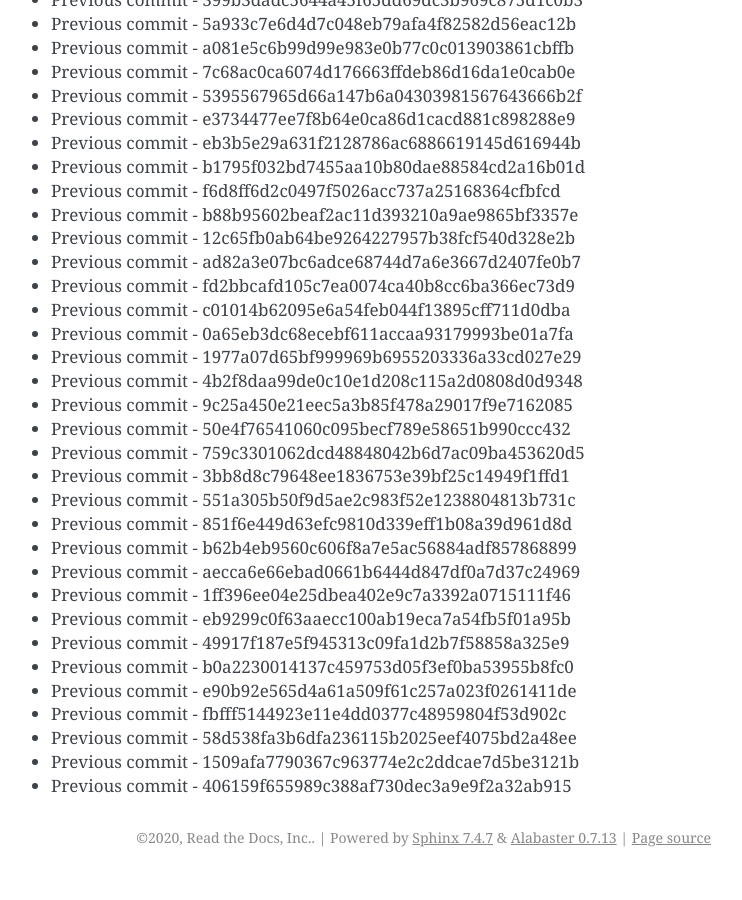
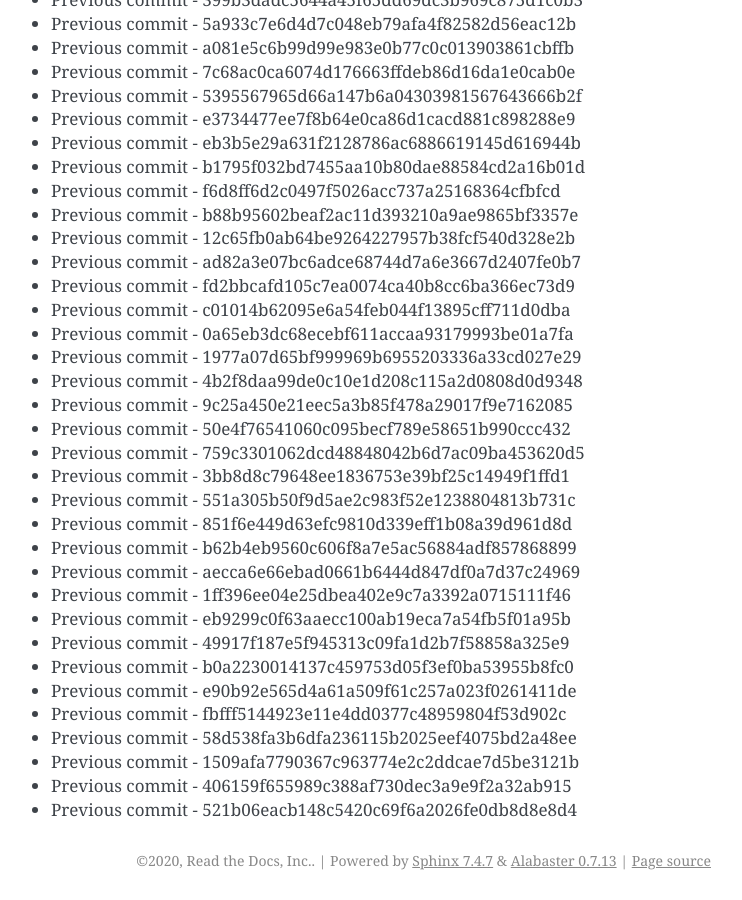
Before and after one commit to readthedocs/rtd-git-stresstest, a Sphinx documentation site: the page built from docs/updates.rst, in a window 1280 px wide and 900 px high, scrolled down 10626 px. Shown: the whole window, without its empty margins (399-1141 px from the left). Built offline with Sphinx 7.4.7, drawn with Linux system fonts in a browser that asks for light colours; before the commit the page ends 11503 px from its top, so only the background shows below that.

Commit message:
Generating commit from previous: 521b06eacb148c5420c69f6a2026fe0db8d8e8d4

```diff
--- a/docs/updates.rst
+++ b/docs/updates.rst
@@ -478,3 +478,4 @@ It can be tested for any performance characteristics.
 * Previous commit - 58d538fa3b6dfa236115b2025eef4075bd2a48ee
 * Previous commit - 1509afa7790367c963774e2c2ddcae7d5be3121b
 * Previous commit - 406159f655989c388af730dec3a9e9f2a32ab915
+* Previous commit - 521b06eacb148c5420c69f6a2026fe0db8d8e8d4
```
